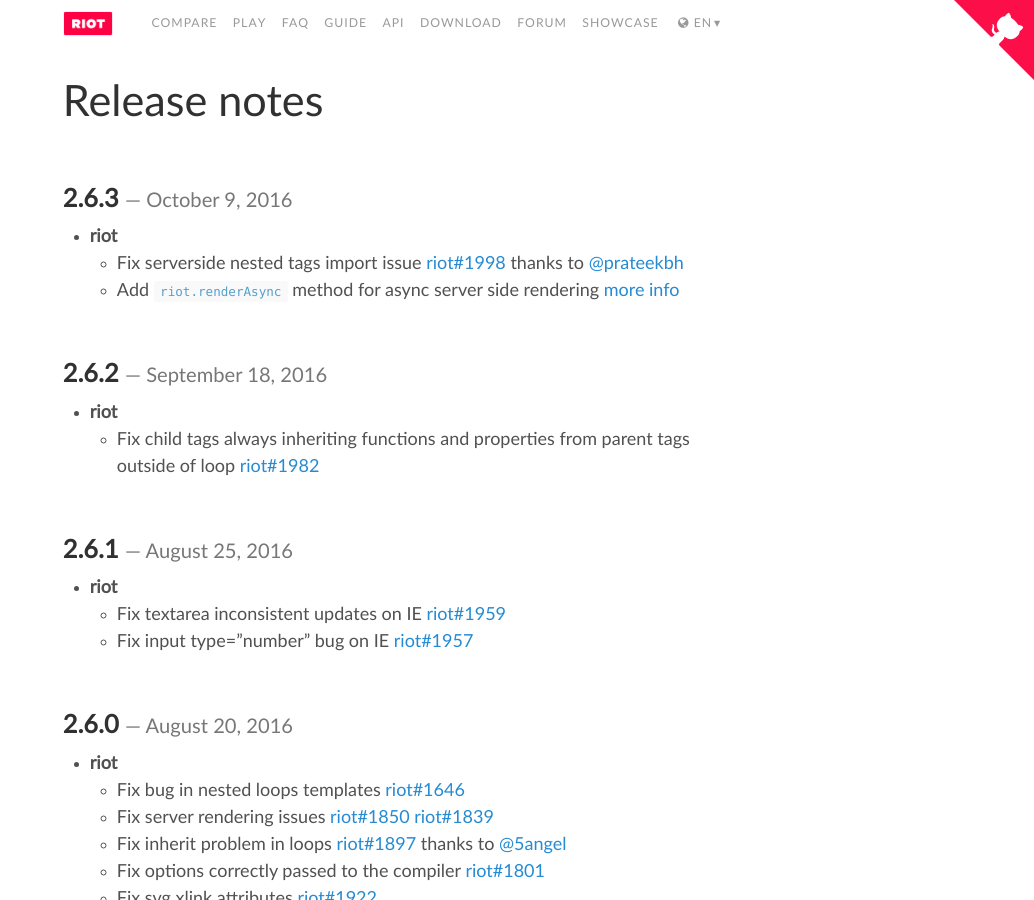
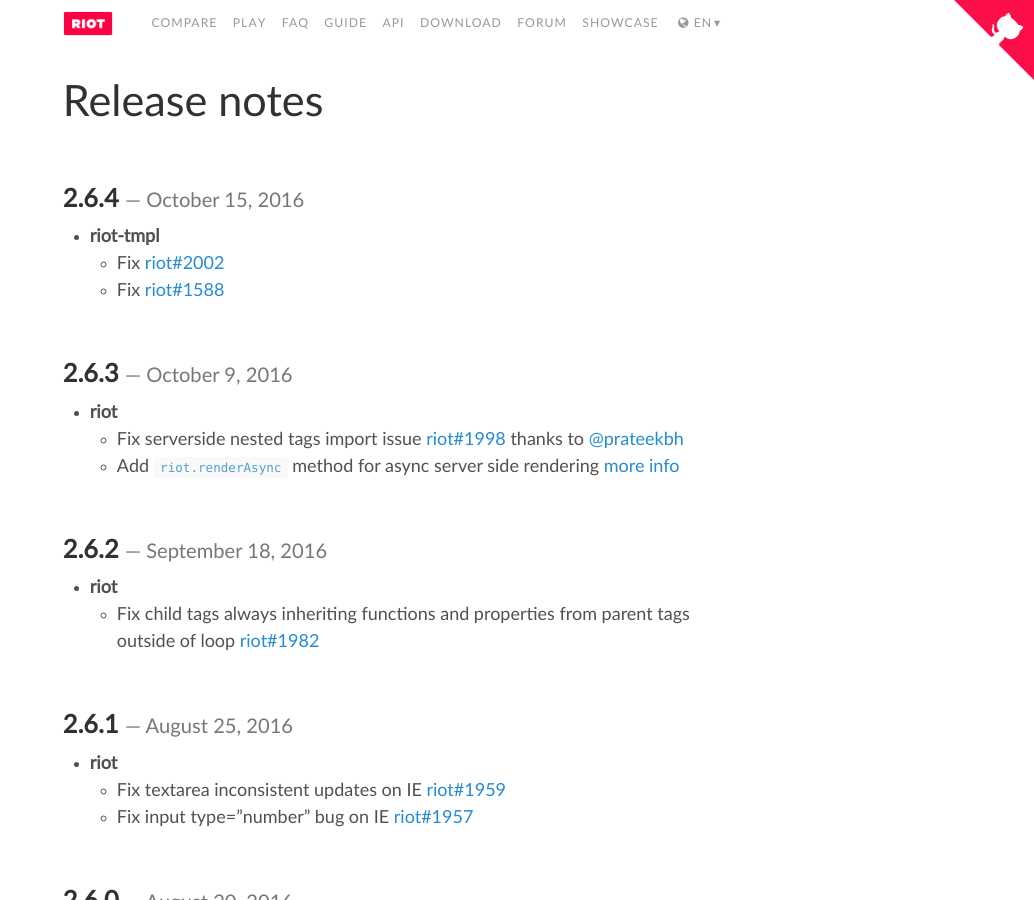
Before and after one commit to riot/riot.github.io, a Jekyll site: the page built from release-notes.md, in a window 1280 px wide and 900 px high. Shown: the whole window, without its empty margins (246-1280 px from the left). Built offline with Jekyll 4.4.1, drawn with Linux system fonts in a browser that asks for light colours; nearby versions of some CDN libraries; emoji names are drawn with the system emoji font.

Commit message:
added: release notes

```diff
--- a/_config.yml
+++ b/_config.yml
@@ -40,9 +40,9 @@
 # Custom vars
 minor_version:       2.6
 
-version:             2.6.3
-release_date:        October 9
-version_slurp:       Add async server side rendering support
+version:             2.6.4
+release_date:        October 15
+version_slurp:       Small patches for the riot-tmpl
 repo:                https://github.com/riot/riot
 
 # Vars needed for the compare.md page
--- a/release-notes.md
+++ b/release-notes.md
@@ -5,6 +5,12 @@
 ---
 
 # {{ page.title }}
+
+## 2.6.4 *October 15, 2016*
+
+- __riot-tmpl__
+  - Fix [riot#2002](https://github.com/riot/riot/issues/2002)
+  - Fix [riot#1588](https://github.com/riot/riot/issues/1588)
 
 ## 2.6.3 *October 9, 2016*
 
```
